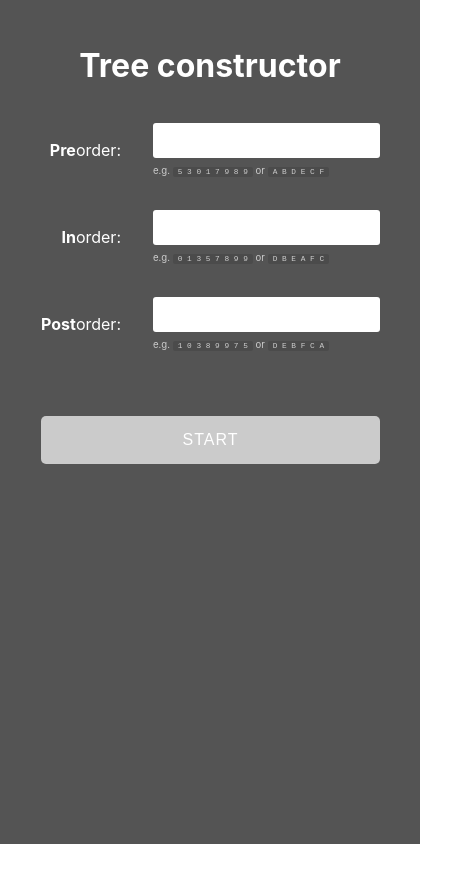
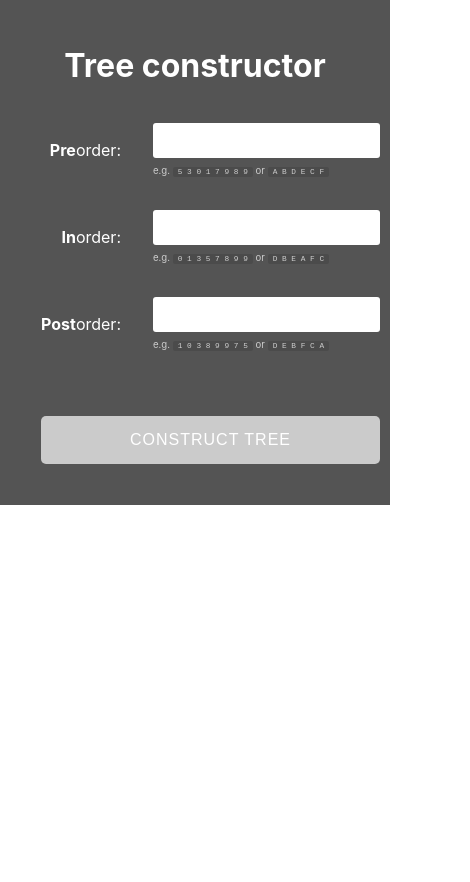
Before and after one commit to mityax/tree-construction, a SvelteKit app: page / in a window 390 px wide. Shown: the top 882 px of the page, 470 px wide, since content can reach past the window. Built offline with nearby package versions, Linux system fonts and the light colour scheme.

Commit message:
Made it (kind of) responsive

```diff
--- a/package.json
+++ b/package.json
@@ -13,6 +13,7 @@
 		"@sveltejs/adapter-auto": "^1.0.0",
 		"@sveltejs/adapter-static": "^1.0.5",
 		"@sveltejs/kit": "^1.0.0",
+		"gh-pages": "^5.0.0",
 		"sass": "^1.58.0",
 		"svelte": "^3.54.0",
 		"svelte-check": "^3.0.1",
--- a/src/routes/+page.svelte
+++ b/src/routes/+page.svelte
@@ -37,7 +37,7 @@
                 </td>
             </tr>
             <tr>
-                <td colspan="2"><button on:click={onSubmit} disabled="{!changed}">Start</button></td>
+                <td colspan="2"><button on:click={onSubmit} disabled="{!changed}">CONSTRUCT TREE</button></td>
             </tr>
         </table>
     </div>
@@ -119,6 +119,8 @@
 </script>
 
 <style lang="sass">
+    @import "../style/constants"
+
     .form-table
       border-collapse: collapse
 
@@ -150,6 +152,9 @@
     .container
       display: flex
 
+      @media(max-width: $MOBILE_BREAKPOINT)
+        flex-direction: column
+
       >*:last-child
         flex-grow: 1
 
@@ -158,8 +163,14 @@
         background: #545454
         color: white
         padding: 25px
-        height: 100vh
+        min-height: 100vh
+        height: 100%
         width: 420px
+
+        @media(max-width: $MOBILE_BREAKPOINT)
+          width: 100%
+          height: unset
+          min-height: unset
 
       .output
         height: 100vh
@@ -167,6 +178,9 @@
         justify-content: center
         padding: 25px
 
-        :global(svg)
-          width: 500px
+        @media(max-width: $MOBILE_BREAKPOINT)
+          width: 100%
+
+        :global(svg), :global(>div)
+          width: 100%
 </style>
--- /dev/null
+++ b/src/style/constants.sass
@@ -0,0 +1,2 @@
+
+$MOBILE_BREAKPOINT: 750px
```
